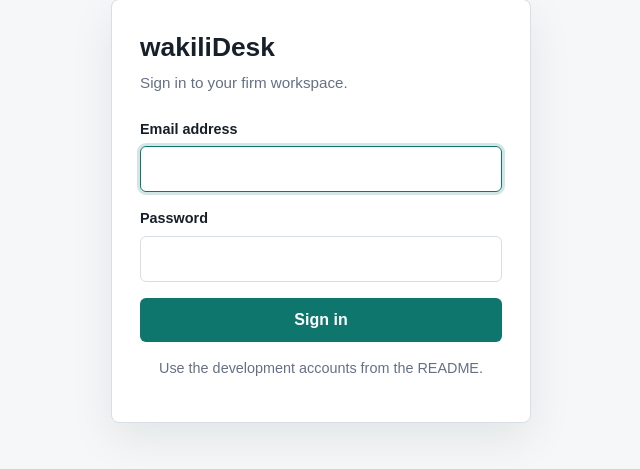
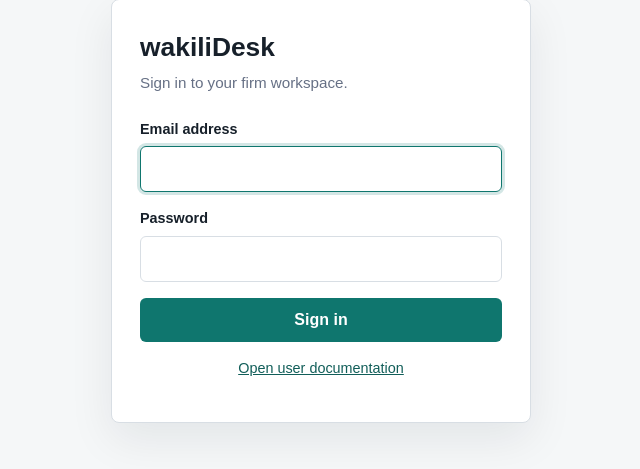
Before and after one commit to BarasaK/wakilidesk, a Django app: page /accounts/login/ in a window 1280 px wide. Shown: the part 189-658 px from the top of the page, without its empty margins (319-959 px from the left). Run offline with Django 5.2, Linux system fonts and the light colour scheme; parts of the project's set-up code (start-up, migrations or seed data) failed here and were passed over.

Commit message:
Link login page to user documentation

```diff
--- a/src/templates/registration/login.html
+++ b/src/templates/registration/login.html
@@ -33,7 +33,7 @@
         <button class="button" type="submit">Sign in</button>
       </form>
 
-      <p class="help-row">Use the development accounts from the README.</p>
+      <p class="help-row"><a href="{% url 'documentation' %}">Open user documentation</a></p>
     </section>
   </main>
 {% endblock %}
```
Also changed, not shown: tests/test_auth_pages.py (+3 -0 lines).
